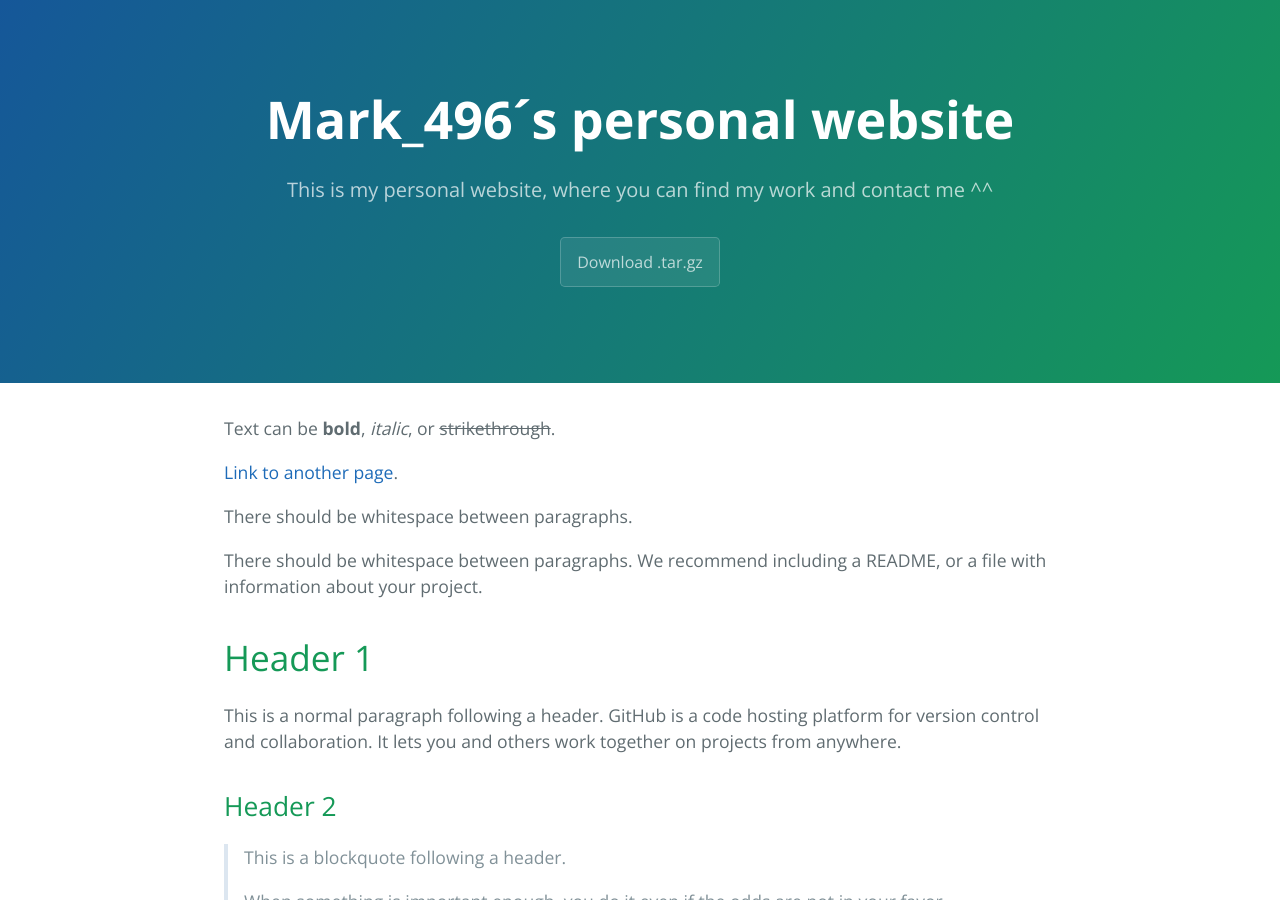
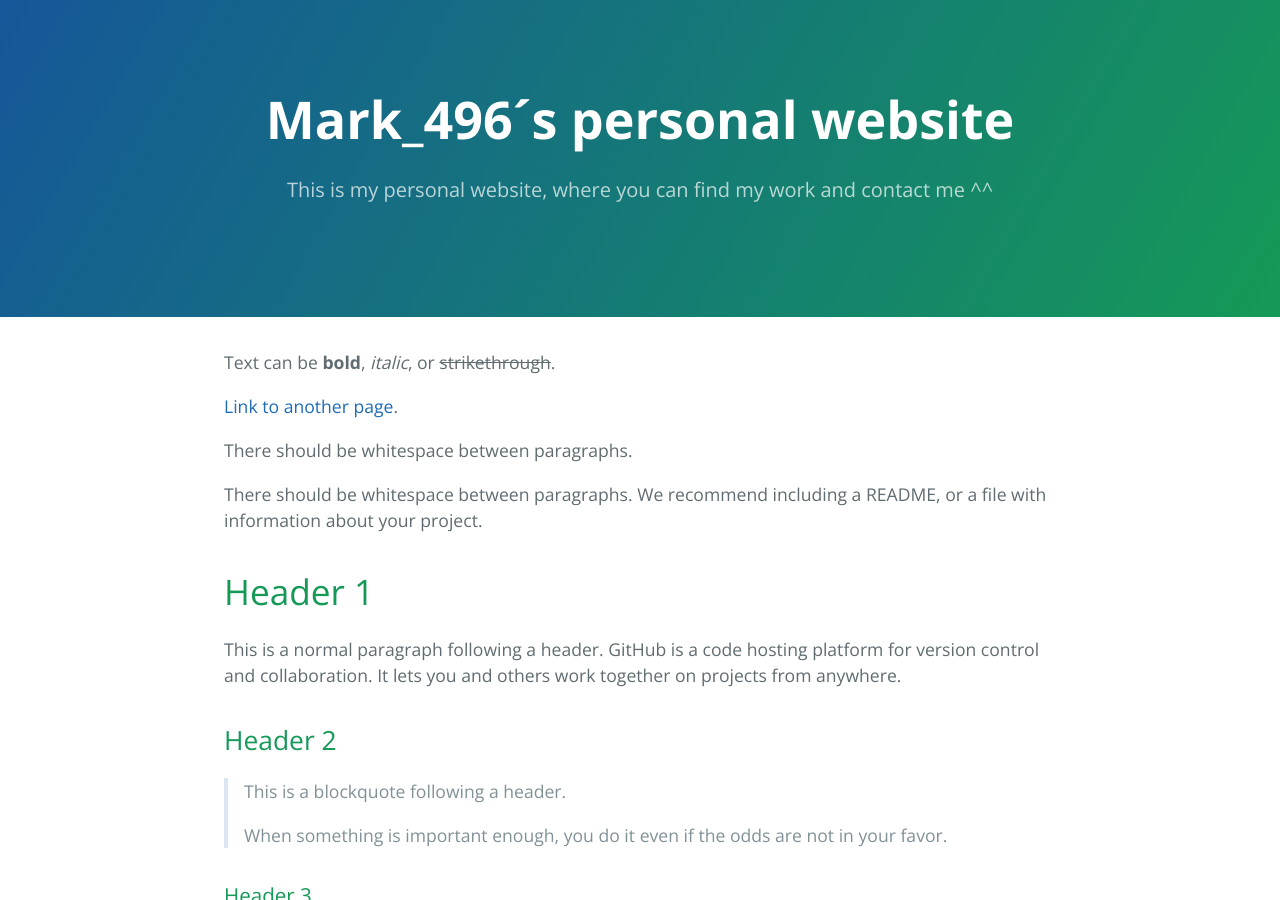
Before and after one commit to Mark-496/Mark-496.github.io, a Jekyll site: the page built from index.md, in a window 1280 px wide and 900 px high. Built offline with Jekyll 4.4.1, drawn with Linux system fonts in a browser that asks for light colours; some of the changed text lies outside the part shown.

Commit message:
Update default.html

```diff
--- a/_layouts/default.html
+++ b/_layouts/default.html
@@ -23,7 +23,7 @@
       {% endif %}
       {% if site.show_downloads %}
        <!-- <a href="{{ site.github.zip_url }}" class="btn">Download .zip</a> -->
-        <a href="{{ site.github.tar_url }}" class="btn">Download .tar.gz</a>
+       <!-- <a href="{{ site.github.tar_url }}" class="btn">Download .tar.gz</a> -->
       {% endif %}
     </header>
 
@@ -34,7 +34,7 @@
         {% if site.github.is_project_page %}
           <span class="site-footer-owner"><a href="{{ site.github.repository_url }}">{{ site.github.repository_name }}</a> is maintained by <a href="{{ site.github.owner_url }}">{{ site.github.owner_name }}</a>.</span>
         {% endif %}
-        <span class="site-footer-credits">This page was generated by <a href="https://pages.github.com">GitHub Pages</a>.</span>
+       <!-- <span class="site-footer-credits">This page was generated by <a href="https://pages.github.com">GitHub Pages</a>.</span> -->
       </footer>
     </main>
   </body>
```
